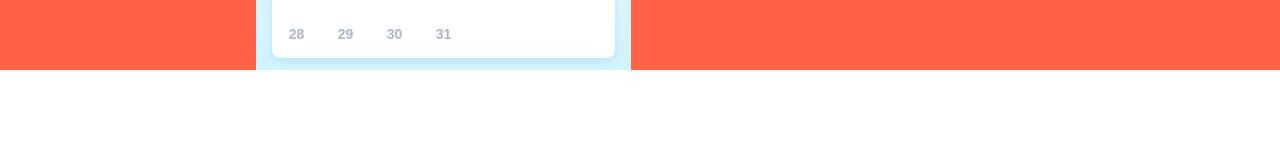
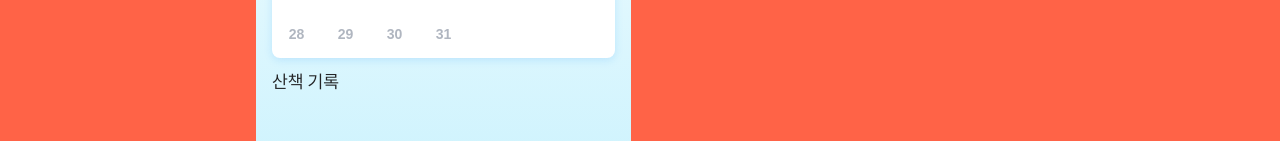
Before and after one commit to duseh729/mungmo, a React (Vite) app: page /walk in a window 1280 px wide. Both pictures are taken after a click on the button "캘린더". Shown: the part 724-865 px from the top of the page. Before the commit the page ends 800 px from the top, so only its background shows below. Built offline with nearby package versions, Linux system fonts and the light colour scheme.

Commit message:
feat: 산책 기록 구현

```diff
--- a/src/components/WalkPage/Calendar/CalendarComponent.jsx
+++ b/src/components/WalkPage/Calendar/CalendarComponent.jsx
@@ -1,25 +1,34 @@
 import { useState } from "react";
+import { useEffect } from "react";
 
 import Calendar from "react-calendar";
-import "react-calendar/dist/Calendar.css"
-import "./custom-calendar.scss"
+import "react-calendar/dist/Calendar.css";
+import "./custom-calendar.scss";
 import moment from "moment/moment";
+
+import { useRecoilState } from "recoil";
+import { pickedDateState, walkHistoryState } from "../../../recoil/walk";
 
 const CalendarComponent = () => {
   const [value, setValue] = useState(new Date());
 
-  const specificDates = [
-    new Date(2024, 6, 10), // 2024년 7월 25일
-    new Date(2024, 5, 15)  // 2024년 6월 15일
-  ];
+  const [specificDates, setSpecificDates] = useRecoilState(walkHistoryState);
+  const [pickedDate, setPickedDate] = useRecoilState(pickedDateState);
 
   const tileClassName = ({ date, view }) => {
     // view가 "month"인 경우에만 특정 날짜에 스타일을 적용합니다.
-    if (view === "month" && specificDates.some(d => d.toDateString() === date.toDateString())) {
-      return 'walk-tile';
+    if (
+      view === "month" &&
+      specificDates.some((d) => d.date.toDateString() === date.toDateString())
+    ) {
+      return "walk-tile";
     }
     return null;
   };
+
+  useEffect(()=>{
+    // console.log(pickedDate);
+  }, [pickedDate])
 
   return (
     <div>
@@ -32,6 +41,7 @@ const CalendarComponent = () => {
       <div>
         <Calendar
           value={value}
+          onChange={setPickedDate}
           calendarType="gregory"
           formatDay={(locale, date) => moment(date).format("D")}
           showNeighboringMonth={false}
--- /dev/null
+++ b/src/components/WalkPage/Calendar/WalkHistoryComponent.jsx
@@ -0,0 +1,85 @@
+import { useRecoilState } from "recoil";
+
+import { color } from "../../../constant/style";
+import { pickedDateState, walkHistoryState } from "../../../recoil/walk";
+
+const WalkHistoryComponent = () => {
+  const [walkHistory, setWalkHistory] = useRecoilState(walkHistoryState);
+  const [pickedDate, setPickedDate] = useRecoilState(pickedDateState);
+
+  return (
+    <div style={{ margin: "12px 0" }}>
+      <p style={{ color: color.gray900 }} className="text18 line-spacing2">
+        산책 기록
+      </p>
+
+      <div style={{ padding: "12px 0", display: "flex", flexDirection:'column',gap: 12, overflow: 'auto', maxHeight: "300px" }}>
+        {walkHistory
+          .find(
+            (historyItem) => historyItem.date.getTime() == pickedDate.getTime()
+          )
+          ?.walkData.map((item, index) => {
+            return (
+              <div key={index}>
+                <WalkHistoryItem startTime={item[0]} endTime={item[1]} />
+              </div>
+            );
+          })}
+      </div>
+    </div>
+  );
+};
+
+const WalkHistoryItem = ({ startTime, endTime }) => {
+  // 시간을 "오후 4시 00분" 형식으로 변환하는 함수
+  const formatTime = (time) => {
+    const [hours, minutes, seconds] = time.split(":").map(Number);
+    const period = hours >= 12 ? "오후" : "오전";
+    const adjustedHours = hours % 12 || 12; // 0인 경우 12로 변환
+    return `${period} ${adjustedHours}시 ${minutes
+      .toString()
+      .padStart(2, "0")}분`;
+  };
+
+  // 시간을 "30분 00초" 형식으로 변환하는 함수
+  const formatDuration = (start, end) => {
+    const [startHours, startMinutes, startSeconds] = start
+      .split(":")
+      .map(Number);
+    const [endHours, endMinutes, endSeconds] = end.split(":").map(Number);
+
+    const startDate = new Date();
+    startDate.setHours(startHours, startMinutes, startSeconds);
+    const endDate = new Date();
+    endDate.setHours(endHours, endMinutes, endSeconds);
+
+    const durationInSeconds = (endDate - startDate) / 1000;
+    const minutes = Math.floor(durationInSeconds / 60);
+    const seconds = durationInSeconds % 60;
+
+    return `${minutes}분 ${seconds.toString().padStart(2, "0")}초`;
+  };
+
+  return (
+    <div
+      style={{
+        backgroundColor: "white",
+        padding: "20px 24px",
+        borderRadius: 10,
+      }}
+    >
+      <p
+        style={{ color: color.gray700, marginBottom: 7 }}
+        className="text14 line-spacing2"
+      >{`${formatTime(startTime)}~${formatTime(endTime)}`}</p>
+      <p
+        style={{ color: color.gray800 }}
+        className="bold-text text18 line-spacing2"
+      >
+        {formatDuration(startTime, endTime)}
+      </p>
+    </div>
+  );
+};
+
+export default WalkHistoryComponent;
--- a/src/constant/style.js
+++ b/src/constant/style.js
@@ -5,6 +5,7 @@ export const color = {
   primaryColor30: "#0C86F730",
   lightPrimaryColor: "#73B8F7",
   gray900: "#232426",
+  gray800: "#43484E",
   gray700: "#6A6D73",
   gray600: "#8D9299",
   gray500: "#B0B6C0",
--- a/src/pages/WalkPage.jsx
+++ b/src/pages/WalkPage.jsx
@@ -11,6 +11,7 @@ import Modal from "../components/common/Modal";
 
 import { useRecoilState } from "recoil";
 import { nowWalkState, walkModalState } from "../recoil/walk";
+import WalkHistoryComponent from "../components/WalkPage/Calendar/WalkHistoryComponent";
 
 const WalkPage = () => {
   const [walkMenu, setWalkMenu] = useState("walk");
@@ -69,6 +70,7 @@ const WalkPage = () => {
       {walkMenu == "calendar" &&  <CalendarComponent />}
 
       {walkMenu === "walk" && !nowWalk.finish && <StartStop />}
+      {walkMenu === 'calendar' && <WalkHistoryComponent />}
     </div>
   );
 };
--- a/src/recoil/walk.js
+++ b/src/recoil/walk.js
@@ -17,10 +17,23 @@ export const totalSecondState = selector({
 
 export const nowWalkState = atom({
   key: "nowWalkState",
-  default: {first: false, now: false, finish: false}
-})
+  default: { first: false, now: false, finish: false },
+});
 
 export const walkModalState = atom({
   key: "walkModalState",
-  default: false
-})
+  default: false,
+});
+
+export const walkHistoryState = atom({
+  key: "walkHistoryState",
+  default: [
+    { date: new Date(2024, 6, 10), walkData: [["16:30:13", "17:00:00"], ["16:30:13", "17:00:00"], ["16:30:13", "17:00:00"], ["16:30:13", "17:00:00"]] }, // 2024년 7월 25일
+    { date: new Date(2024, 5, 15), walkData: [["16:30:00", "17:00:00"]] }, // 2024년 6월 15일
+  ],
+});
+
+export const pickedDateState = atom({
+  key: "pickDateState",
+  default: new Date(),
+});
```
